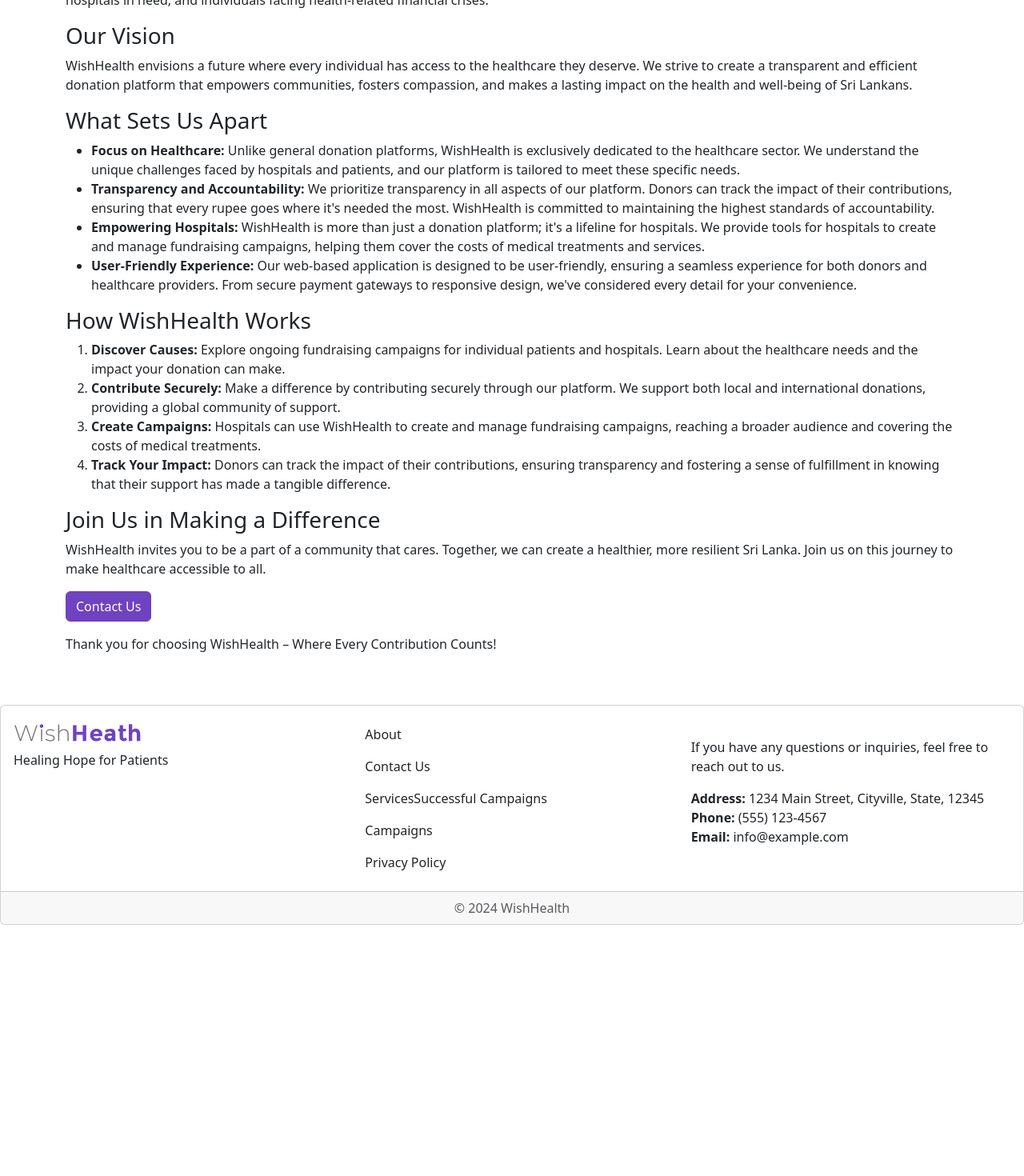
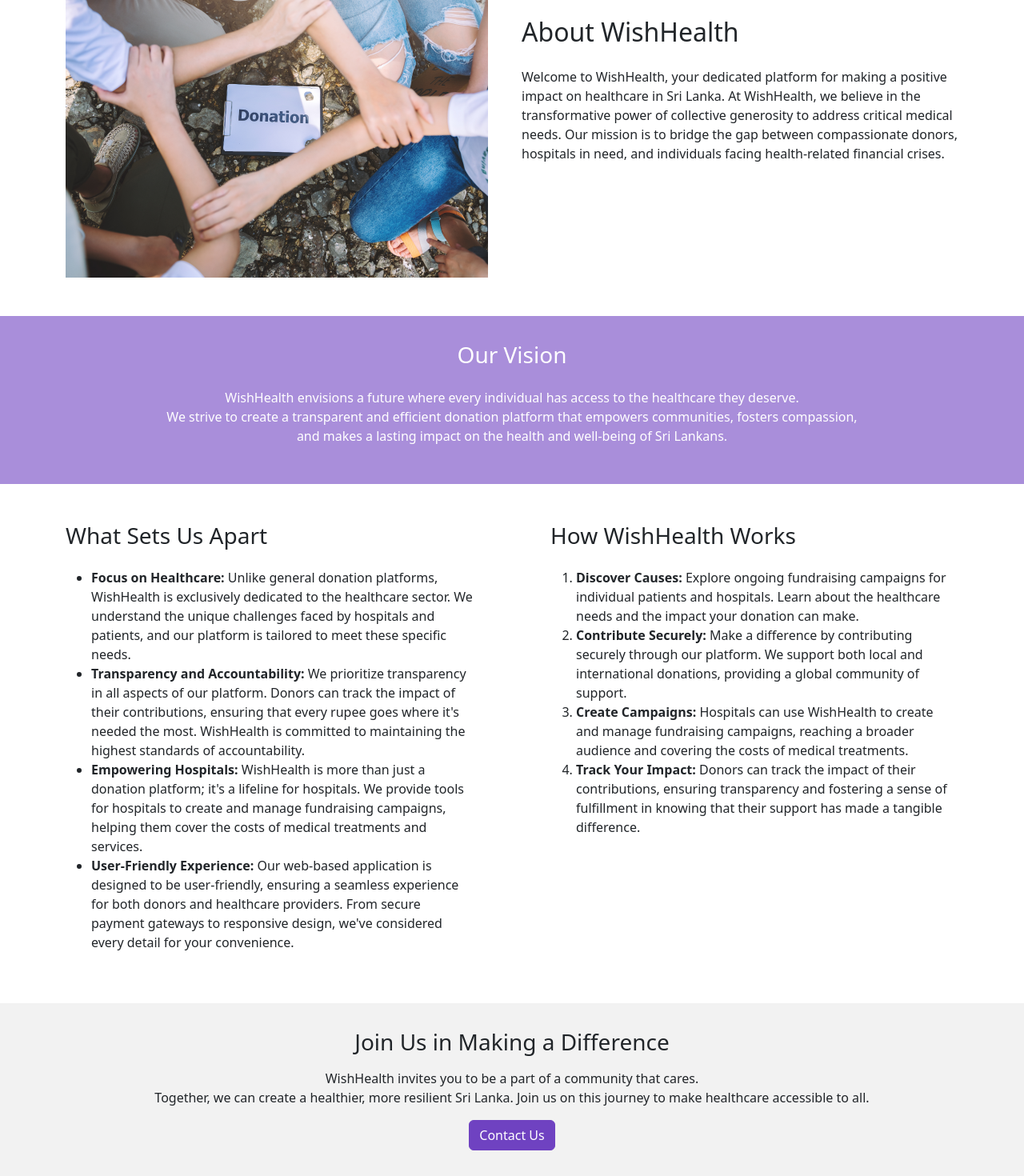
Before and after one commit to GDMfernando/healthcare_donation, a React (Create React App) app in the folder frontend/: page /about in a window 1280 px wide. Shown: the part 220-1690 px from the top of the page at 80% size. Before the commit the page ends 1376 px from the top, so only its background shows below. Built offline with nearby package versions, Linux system fonts and the light colour scheme.

Commit message:
about layout change

```diff
--- a/frontend/src/components/public_view/about.js
+++ b/frontend/src/components/public_view/about.js
@@ -1,5 +1,5 @@
 import React from 'react';
-import { Container, Row, Col, Button, } from 'react-bootstrap';
+import { Container, Row, Col, Button, Image } from 'react-bootstrap';
 import NavBar from './nav_bar';
 import Footer from './footer';
 import { useNavigate } from 'react-router-dom';
@@ -11,50 +11,67 @@ const AboutPage = () => {
   };
   return (
     <div className='overflow-x-hidden'>
-    <NavBar/>
+      <NavBar />
       <Container className="my-5">
-
         <Row>
-      <Col md={12}>
-        <h2>About WishHealth</h2>
+          <Col xs={12} md={6}>
+            {/* Image on the right */}
+            <Image src="./images/close-up-people-volunteer-teamwork-join-hands-togetherstack-handsunity-teamwork-volunteering-conceptual.png" alt="Header Image" fluid />
+          </Col>
+          <Col xs={12} md={6} className="d-flex align-items-center">
+            {/* Content and buttons on the left */}
+            <div>
+              <h2 className='mb-4'>About WishHealth</h2>
               <p>
                 Welcome to WishHealth, your dedicated platform for making a positive impact on healthcare in Sri Lanka. At WishHealth, we believe in the transformative power of collective generosity to address critical medical needs. Our mission is to bridge the gap between compassionate donors, hospitals in need, and individuals facing health-related financial crises.
               </p>
-
-        <h3>Our Vision</h3>
+            </div>
+          </Col>
+        </Row>
+      </Container>
+      <div className='about-vision'>
+        <h3 className='mb-4'>Our Vision</h3>
         <p>
-          WishHealth envisions a future where every individual has access to the healthcare they deserve. We strive to create a transparent and efficient donation platform that empowers communities, fosters compassion, and makes a lasting impact on the health and well-being of Sri Lankans.
+          WishHealth envisions a future where every individual has access to the healthcare they deserve. <br></br> We strive to create a transparent and efficient donation platform that empowers communities, fosters compassion,<br></br> and makes a lasting impact on the health and well-being of Sri Lankans.
         </p>
-
-        <h3>What Sets Us Apart</h3>
+      </div>
+      <Container className="my-5">
+        <Row>
+          <Col xs={12} md={6} className='pe-5'>
+            <h3 className='mb-4'>What Sets Us Apart</h3>
             <ul>
               <li><strong>Focus on Healthcare:</strong> Unlike general donation platforms, WishHealth is exclusively dedicated to the healthcare sector. We understand the unique challenges faced by hospitals and patients, and our platform is tailored to meet these specific needs.</li>
               <li><strong>Transparency and Accountability:</strong> We prioritize transparency in all aspects of our platform. Donors can track the impact of their contributions, ensuring that every rupee goes where it's needed the most. WishHealth is committed to maintaining the highest standards of accountability.</li>
               <li><strong>Empowering Hospitals:</strong> WishHealth is more than just a donation platform; it's a lifeline for hospitals. We provide tools for hospitals to create and manage fundraising campaigns, helping them cover the costs of medical treatments and services.</li>
               <li><strong>User-Friendly Experience:</strong> Our web-based application is designed to be user-friendly, ensuring a seamless experience for both donors and healthcare providers. From secure payment gateways to responsive design, we've considered every detail for your convenience.</li>
             </ul>
-
-        <h3>How WishHealth Works</h3>
+          </Col>
+          <Col xs={12} md={6} className='ps-5'>
+            <h3 className='mb-4'>How WishHealth Works</h3>
             <ol>
               <li><strong>Discover Causes:</strong> Explore ongoing fundraising campaigns for individual patients and hospitals. Learn about the healthcare needs and the impact your donation can make.</li>
               <li><strong>Contribute Securely:</strong> Make a difference by contributing securely through our platform. We support both local and international donations, providing a global community of support.</li>
               <li><strong>Create Campaigns:</strong> Hospitals can use WishHealth to create and manage fundraising campaigns, reaching a broader audience and covering the costs of medical treatments.</li>
               <li><strong>Track Your Impact:</strong> Donors can track the impact of their contributions, ensuring transparency and fostering a sense of fulfillment in knowing that their support has made a tangible difference.</li>
             </ol>
-
+          </Col>
+        </Row>
+      </Container>
+      <Row className='about-aboveFooter'>
+        <Col>
           <h3>Join Us in Making a Difference</h3>
-        <p>
-          WishHealth invites you to be a part of a community that cares. Together, we can create a healthier, more resilient Sri Lanka. Join us on this journey to make healthcare accessible to all.
+          <p className='mt-3'>
+            WishHealth invites you to be a part of a community that cares. <br></br> Together, we can create a healthier, more resilient Sri Lanka. Join us on this journey to make healthcare accessible to all.
           </p>
 
           <Button variant="primary" onClick={handleContactClick} className="mb-3 primary_btn">Contact Us</Button>
-        <p>
+          <p className='mt-3'>
             Thank you for choosing WishHealth – Where Every Contribution Counts!
           </p>
         </Col>
       </Row>
-  </Container>
-  <Footer/>
+
+      <Footer />
     </div>
   );
 };
--- a/frontend/src/components/public_view/header.js
+++ b/frontend/src/components/public_view/header.js
@@ -1,9 +1,19 @@
 import React from 'react';
 import { Container, Row, Col, Image, Button } from 'react-bootstrap';
 import '../../styles/main.scss';
-
+import { useNavigate } from 'react-router-dom';
 
 const Header = () => {
+  const navigate = useNavigate();
+
+  const handleHospitalButtonClick = () => {
+    navigate('/all-hospitals');
+  };
+
+  const handleCampaignButtonClick = () => {
+    navigate('/all-campaigns');
+  };
+
     return(
 <header className="header">
 <Container>
@@ -13,8 +23,8 @@ const Header = () => {
       <div>
         <h1>Healing Hope for Patients</h1>
         <p>Join WishHealth in Making a Lasting Impact Through Donations.</p>
-        <Button variant="primary" className='primary_btn'>Donate for a hospital</Button>{' '}
-        <Button variant="secondary" >Donate for a patient</Button>
+        <Button variant="primary" className='primary_btn' onClick={handleHospitalButtonClick}>Donate for a hospital</Button>{' '}
+        <Button variant="secondary" onClick={handleCampaignButtonClick}>Donate for a patient</Button>
       </div>
     </Col>
     <Col xs={12} md={6}>
--- a/frontend/src/styles/main.scss
+++ b/frontend/src/styles/main.scss
@@ -56,3 +56,20 @@
         }
     }
 }
+
+.about-vision{
+    background-color: #a98eda;
+    color: #fff;
+    text-align: center;
+    padding: 32px;
+}
+
+.about-aboveFooter{
+    text-align: center;
+    background-color: #F2F2F2;
+    padding: 32px;
+
+    p{
+        padding: 0 32px;
+    }
+}
```
Also changed, not shown: frontend/public/images/close-up-people-volunteer-teamwork-join-hands-togetherstack-handsunity-teamwork-volunteering-conceptual.png (added). Lines whose indentation alone changed are shown as unchanged.
